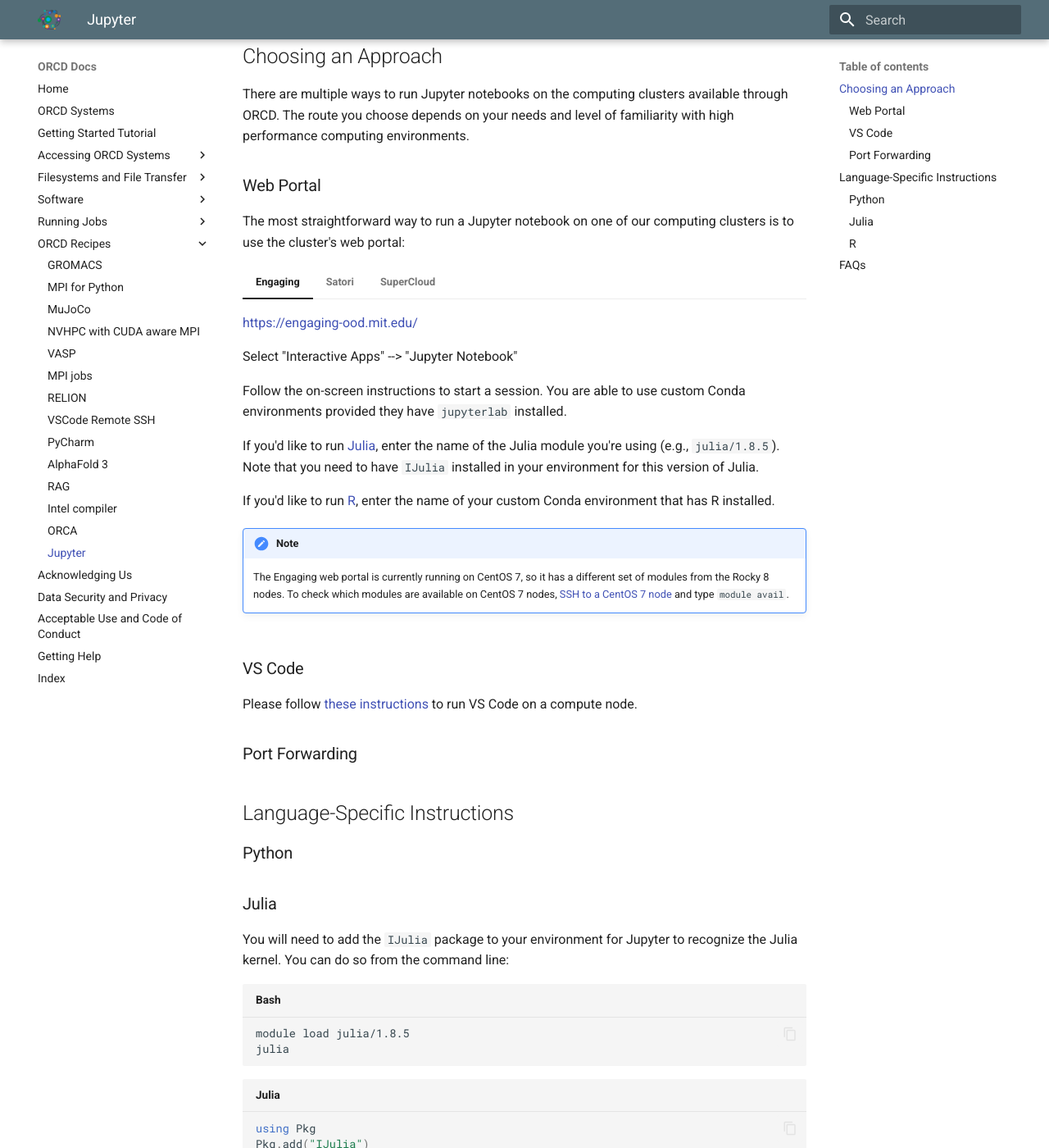
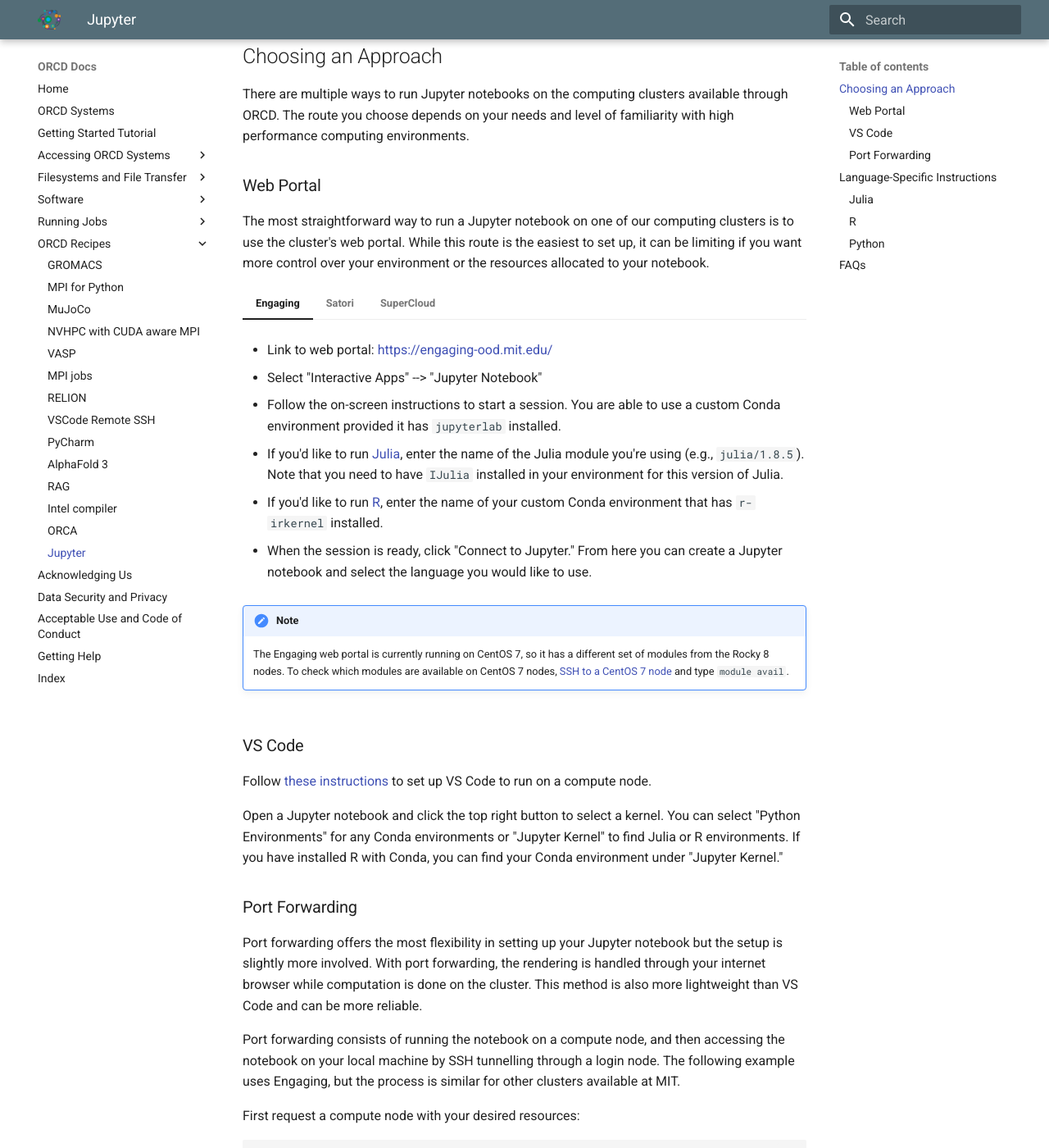
Before and after one commit to mit-orcd/orcd-docs-edit, an MkDocs documentation site: the page built from docs/recipes/jupyter.md, in a window 1280 px wide and 1400 px high, scrolled down 260 px. Shown: the whole window at 82% size. Built offline with MkDocs 1.6.1 and Material for MkDocs 9.7.7, drawn with Linux system fonts in a browser that asks for light colours; some of the changed text lies outside the part shown.

Commit message:
initial completion

````diff
--- a/docs/recipes/jupyter.md
+++ b/docs/recipes/jupyter.md
@@ -7,8 +7,9 @@
 # Jupyter Notebooks
 
 Jupyter notebooks provide a way to run code in an interactive environment. While
-most prominently used for [Python](../software/python.md), Jupyter supports a range of languages, such
-as [Julia](../software/julia.md), [R](../software/R.md), and Java.
+most prominently used for [Python](../software/python.md), Jupyter supports a
+range of languages, such as [Julia](../software/julia.md),
+[R](../software/R.md), and Java.
 
 ## Choosing an Approach
 
@@ -19,47 +20,161 @@
 ### Web Portal
 
 The most straightforward way to run a Jupyter notebook on one of our computing
-clusters is to use the cluster's web portal:
+clusters is to use the cluster's web portal. While this route is the easiest
+to set up, it can be limiting if you want more control over your environment
+or the resources allocated to your notebook.
 
 === "Engaging"
 
-    [https://engaging-ood.mit.edu/](https://engaging-ood.mit.edu/)
+    - Link to web portal: [https://engaging-ood.mit.edu/](https://engaging-ood.mit.edu/)
 
-    Select "Interactive Apps" --> "Jupyter Notebook"
+    - Select "Interactive Apps" --> "Jupyter Notebook"
 
-    Follow the on-screen instructions to start a session. You are able to use
-    custom Conda environments provided they have `jupyterlab` installed.
+    - Follow the on-screen instructions to start a session. You are able to use
+    a custom Conda environment provided it has `jupyterlab` installed.
 
-    If you'd like to run [Julia](#julia), enter the name of the Julia module you're using
-    (e.g., `julia/1.8.5`). Note that you need to have `IJulia` installed in your
-    environment for this version of Julia.
+    - If you'd like to run [Julia](#julia), enter the name of the Julia module
+    you're using (e.g., `julia/1.8.5`). Note that you need to have `IJulia`
+    installed in your environment for this version of Julia.
 
-    If you'd like to run [R](#r), enter the name of your custom Conda environment that
-    has R installed.
+    - If you'd like to run [R](#r), enter the name of your custom Conda
+    environment that has `r-irkernel` installed.
+
+    - When the session is ready, click "Connect to Jupyter." From here you can
+    create a Jupyter notebook and select the language you would like to use.
 
     !!! note
         The Engaging web portal is currently running on CentOS 7, so it has a
         different set of modules from the Rocky 8 nodes. To check which modules
-        are available on CentOS 7 nodes, [SSH to a CentOS 7 node](../accessing-orcd/ssh-login.md) and type `module avail`.
+        are available on CentOS 7 nodes,
+        [SSH to a CentOS 7 node](../accessing-orcd/ssh-login.md) and type
+        `module avail`.
 
 === "Satori"
 
-    [https://satori-portal.mit.edu/](https://satori-portal.mit.edu/)
+    - Link to web portal: [https://satori-portal.mit.edu/](https://satori-portal.mit.edu/)
+
+    - Select "Interactive Apps" --> "Jupyter Notebook" or
+    "Jupyter Notebook [Experimental]"
+
+    - Follow the on-screen instructions to start a session. You are able to use
+    a custom Conda environment in the experimental notebook provided it has
+    `jupyterlab` installed.
+
+    - If you'd like to run [R](#r), enter the name of your custom Conda
+    environment that has R installed.
+
+    - When the session is ready, click "Connect to Jupyter." From here you can
+    create a Jupyter notebook and select the language you would like to use.
 
 === "SuperCloud"
 
-    [https://txe1-portal.mit.edu/](https://txe1-portal.mit.edu/)
+    - Link to web portal: [https://txe1-portal.mit.edu/](https://txe1-portal.mit.edu/)
+
+    - Select "jupyter" and follow the on-screen instructions to create a Jupyter
+    notebook. When you open a notebook, select the kernel for your desired
+    language.
 
 
 ### VS Code
 
-Please follow [these instructions](./vscode.md) to run VS Code on a compute node.
+Follow [these instructions](./vscode.md) to set up VS Code to run on a compute
+node.
+
+Open a Jupyter notebook and click the top right button to select a kernel. You
+can select "Python Environments" for any Conda environments or "Jupyter Kernel"
+to find Julia or R environments. If you have installed R with Conda, you can
+find your Conda environment under "Jupyter Kernel."
 
 ### Port Forwarding
 
+Port forwarding offers the most flexibility in setting up your Jupyter notebook
+but the setup is slightly more involved. With port forwarding, the rendering
+is handled through your internet browser while computation is done on the
+cluster. This method is also more lightweight than VS Code and can be more
+reliable.
+
+Port forwarding consists of running the notebook on a compute node, and then
+accessing the notebook on your local machine by SSH tunnelling through a login
+node. The following example uses Engaging, but the process is similar for other
+clusters available at MIT.
+
+First request a compute node with your desired resources:
+
+```bash
+salloc -N 1 -n 4 -p mit_normal
+```
+
+Make a note of the node that your job is running on. In this example, we're
+running on `node1600`.
+
+Even if you are using a different language with Jupyter, Jupyter is tightly
+linked to Python, so you will need to use a Conda environment with
+`jupyterlab` installed:
+
+```bash
+module load miniforge
+conda create -n jupyter_env jupyterlab
+conda activate jupyter_env
+```
+
+Now, we can run the notebook. To be able to access it on our local machine, we
+need to add a few arguments:
+
+```bash
+jupyter-lab --ip=0.0.0.0 --port=8888
+```
+
+The port can be any number between 1024 and 9999. When you run the notebook,
+the output will contain a link with a token that allows you to access the
+notebook:
+
+```
+http://127.0.0.1:<remote port>/lab?token=<token>
+```
+
+For example:
+
+```
+http://127.0.0.1:8888/lab?token=7e97d59f9a17c91c11289bc5bec35ad3921725c6db55fe33
+```
+
+We cannot use this link directly yet because that node is not available from our
+local machine. Through "tunneling," however, we can access this node through
+a login node, which is accessble from our local machine.
+
+In a second terminal window, set up an SSH tunnel to your Jupyter notebook
+that's running on the compute node:
+
+```bash
+ssh -L <local port>:<node>:<remote port> <USER>@orcd-login001.mit.edu
+```
+
+In general, it's easier if you keep the local port and the remote port as the
+same number:
+
+```bash
+ssh -L 8888:node1600:8888 <USER>@orcd-login001.mit.edu
+```
+
+Now you can access Jupyter in an internet browser:
+
+```
+http://127.0.0.1:<local port>/lab?token=<token>
+```
+
+If you kept the local and remote ports as the same number, then you can directly
+copy the link that was given to you earlier:
+
+```
+http://127.0.0.1:8888/lab?token=7e97d59f9a17c91c11289bc5bec35ad3921725c6db55fe33
+```
+
+Now you can open a Jupyter notebook and select your kernel from the top right
+corner. The Python environment is the same environment you used to run the
+notebook.
+
 ## Language-Specific Instructions
-
-### Python
 
 ### Julia
 
@@ -77,18 +192,55 @@
 Pkg.build("IJulia")
 ```
 
+Unlike R, Julia environments are separate from Conda. However, if the `IJulia`
+package is installed, then the Julia kernel should be visible regardless of the
+Conda environment from which you run your Jupyter notebook.
+
+See our [Julia documentation](../software/julia.md) for more information.
+
 ### R
 
-<!-- Create a conda environment with R (link to R doc)-->
+To run R in a Jupyter notebook, you need to create a Conda environment with
+both `r-irkernel` and `jupyterlab` installed:
+
+```bash
+module load miniforge
+conda create -n r_jupyter_env jupyterlab r-irkernel
+conda activate r_jupyter_env
+```
+
+Most R packages are available through Conda.
+
+See our [R documentation](../software/R.md) for more information.
+
+### Python
+
+See our [Python documentation](../software/python.md) for more information.
 
 ## FAQs
 
 **How do I run a Jupyter notebook with a GPU?**
 
+The cluster web portals offer an option to allocate a GPU to your Jupyter
+session. If you would like to use a different partition, however, then follow
+the instructions for [VS Code](#vs-code) or [port forwarding](#port-forwarding)
+and request a GPU in your Slurm job. See [our documentation on requesting
+resources](../running-jobs/requesting-resources.md#gpus) for more information.
+
 **My kernel is not recognized. What do I do?**
 
-On VS Code, you may need to specify the path to the Conda installation we're
-using.
+First, make sure you have `r-irkernel` installed if you're using R, `IJulia`
+installed (and built) if you're using Julia, and `jupyterlab` installed to
+your Conda environment.
+
+On VS Code, you may need to specify the path to the `conda` binary of the Conda installation you're
+using. This can be done by editing the "Python: Conda Path" setting.
+For example, if you're using the `miniforge/23.11.0-0` module on Engaging,
+then the path would be:
+
+```
+/orcd/software/core/001/pkg/miniforge/24.3.0-0/condabin/conda
+```
 
 To see the kernels that Jupyter recognizes, activate a Conda environment with
 `jupyterlab` installed and run `jupyter kernelspec list`.
````
